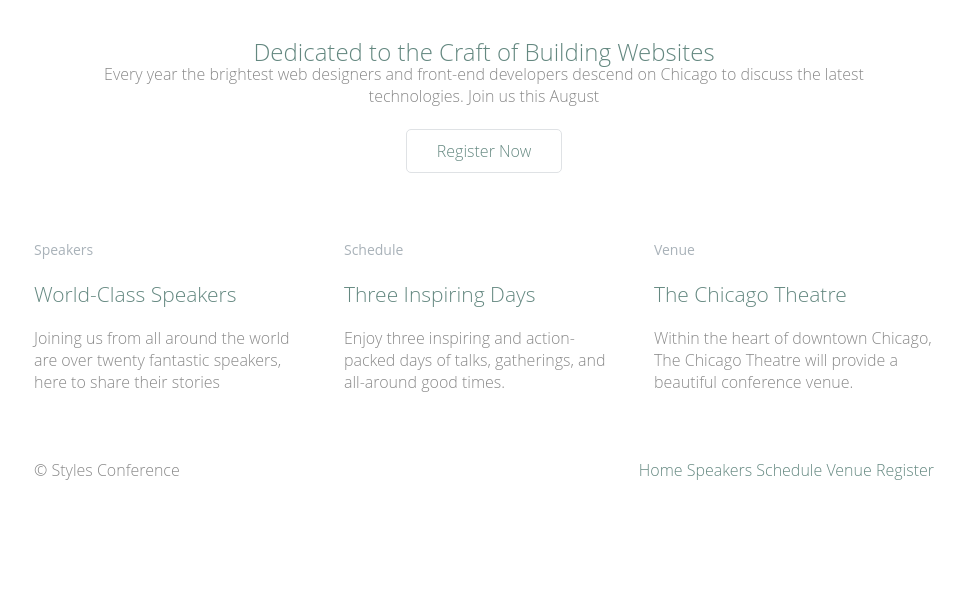
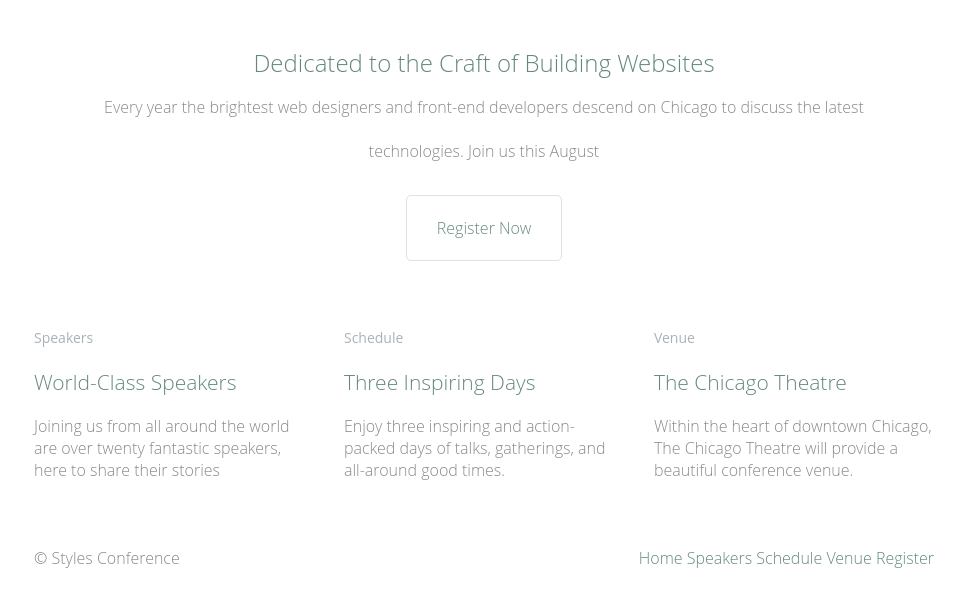
Before and after one commit to alexkassil/Practice-Websites, a plain HTML site: page Style Conference/index.html in a window 1280 px wide. Shown: the part 157-764 px from the top of the page, without its empty margins (156-1121 px from the left). Drawn offline with Linux system fonts and the light colour scheme.

Commit message:
tweaked home css

```diff
--- a/Style Conference/assets/stylesheets/main.css
+++ b/Style Conference/assets/stylesheets/main.css
@@ -102,6 +102,7 @@ h1, h3, h4, h5, p {
 */
 
 .hero {
+	line-height: 44px;
 	padding: 22px 80px 66px 80px;
 	text-align: center;
 }
```
